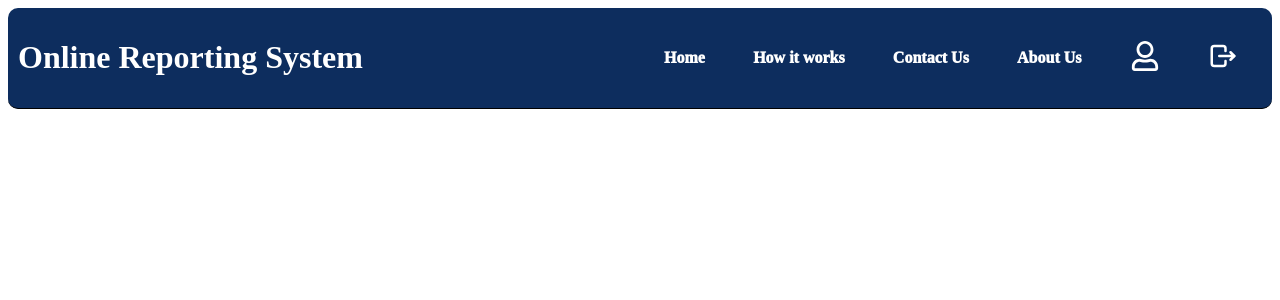
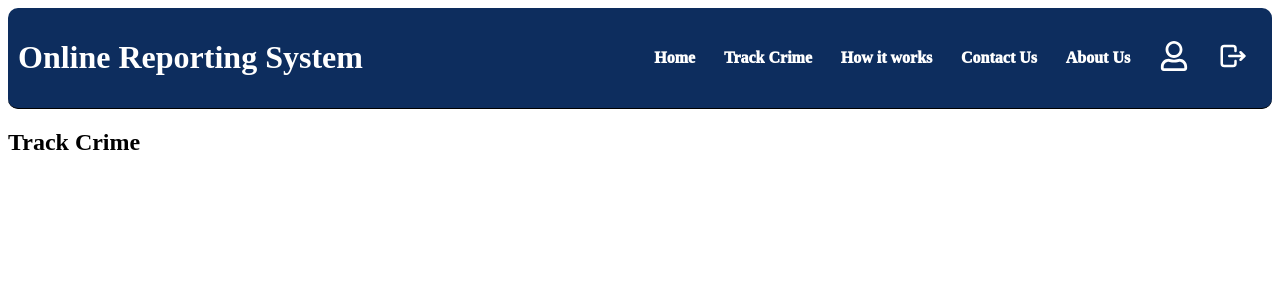
Before and after one commit to usr-0123/ONLINE_CRIME_AND_FRAUD_WEBSITE_REPORTING_SYSTEM, a React (Vite) app in the folder client/: page /trackCrime in a window 1280 px wide. Shown: the top 300 px of the page. Built offline with nearby package versions, Linux system fonts and the light colour scheme.

Commit message:
Added the track crime component

```diff
--- a/client/src/layouts/Navbar.jsx
+++ b/client/src/layouts/Navbar.jsx
@@ -20,6 +20,10 @@ const Navbar = () => {
     {
       name: "Home",
       path: "/mainPage"
+    },
+    {
+      name: "Track Crime",
+      path: "/trackCrime"
     },
     {
       name: "How it works",
--- /dev/null
+++ b/client/src/pages/PagesContainer/TrackCrime.jsx
@@ -0,0 +1,13 @@
+import React from 'react';
+
+import './TrackCrime.scss'
+
+const TrackCrime = () => {
+  return (
+    <div>
+      <h2>Track Crime</h2>
+    </div>
+  );
+};
+
+export default TrackCrime;
--- a/client/src/pages/home/Home.jsx
+++ b/client/src/pages/home/Home.jsx
@@ -8,6 +8,7 @@ import AboutUs from '../PagesContainer/AboutUs';
 import ContactUs from '../PagesContainer/ContactUs';
 import HowItWorks from '../PagesContainer/HowItWorks';
 import Profile from '../profile/Profile';
+import TrackCrime from '../PagesContainer/TrackCrime';
 
 // Import react
 import React from 'react';
@@ -22,6 +23,7 @@ const Home = () => {
       <div className='mainContainer'>
         <Routes>
           <Route path='/mainPage' element = {<MainPage />} />
+          <Route path='/trackCrime' element = {<TrackCrime />} />
           <Route path='/howItWorks' element = {<HowItWorks />} />
           <Route path='/contactUs' element = {<ContactUs />} />
           <Route path='/aboutUs' element = {<AboutUs />} />
```
Also changed, not shown: client/src/pages/PagesContainer/TrackCrime.scss (added), 1 other file (tests, documents, lock files or other folders).
